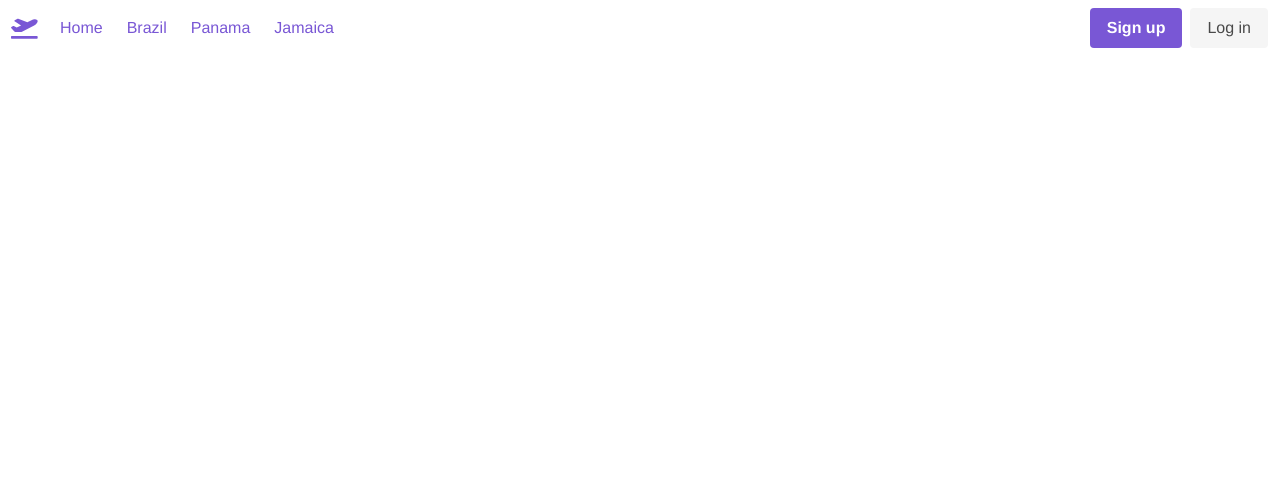
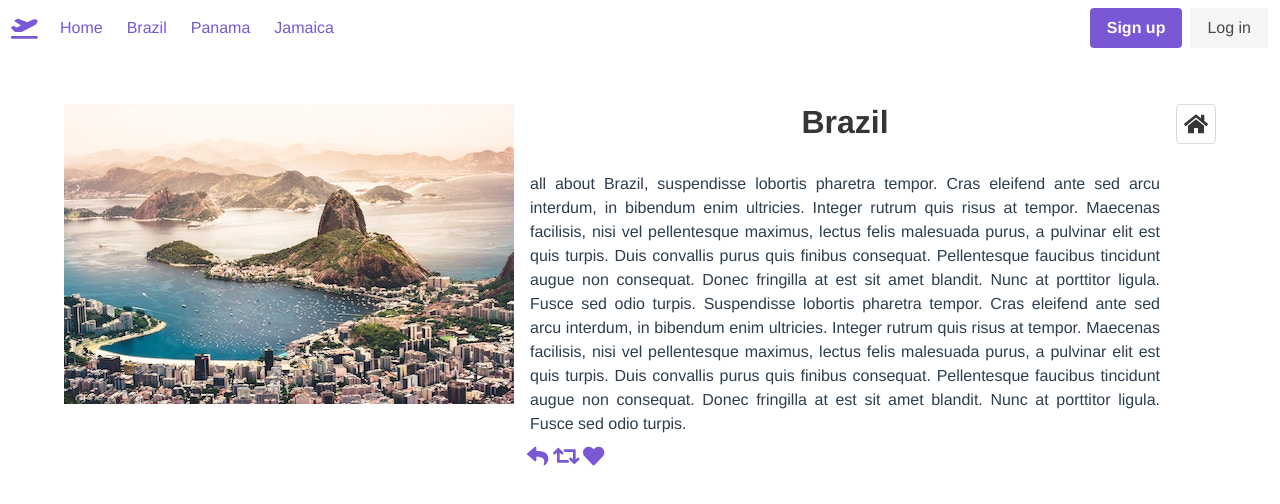
Before and after one commit to JuanDuran85/Ejercicios2_Vue, a Vue app in the folder travel_app/: page /details/1 in a window 1280 px wide. Shown: the top 504 px of the page. Built offline with nearby package versions, Linux system fonts and the light colour scheme.

Commit message:
agregando rutas dinamicas y detalles

```diff
--- a/travel_app/src/App.vue
+++ b/travel_app/src/App.vue
@@ -25,8 +25,4 @@ export default {
   text-align: center;
   color: #2c3e50;
 }
-
-#nav a.router-link-exact-active {
-  color: #42b983;
-}
 </style>
--- a/travel_app/src/components/TheNavBar.vue
+++ b/travel_app/src/components/TheNavBar.vue
@@ -2,11 +2,7 @@
     <b-navbar>
         <template slot="brand">
             <b-navbar-item tag="router-link" :to="{ path: '/' }">
-                <b-icon
-                    pack="fas"
-                    icon="plane-departure"
-                    size="is-medium">
-                </b-icon>
+                <b-icon pack="fas" icon="plane-departure" size="is-medium"></b-icon>
             </b-navbar-item>
         </template>
         <template slot="start">
@@ -46,5 +42,7 @@ export default {
 </script>
 
 <style scoped>
-
+#nav a.travel-active-class {
+  color: #42b983;
+}
 </style>
--- a/travel_app/src/main.js
+++ b/travel_app/src/main.js
@@ -4,7 +4,7 @@ import router from './router';
 import Buefy from 'buefy';
 import 'buefy/dist/buefy.css';
 import { library } from '@fortawesome/fontawesome-svg-core';
-import { faPlaneDeparture } from '@fortawesome/free-solid-svg-icons';
+import { faPlaneDeparture, faReply, faRetweet, faHeart, faHome } from '@fortawesome/free-solid-svg-icons';
 import { FontAwesomeIcon } from '@fortawesome/vue-fontawesome';
 
 Vue.use(Buefy, {
@@ -12,7 +12,7 @@ Vue.use(Buefy, {
   defaultIconPack: 'fas',
 });
 
-library.add(faPlaneDeparture);
+library.add(faPlaneDeparture,faReply, faRetweet, faHeart, faHome);
 Vue.component('vue-fontawesome', FontAwesomeIcon);
 
 Vue.config.productionTip = false;
--- a/travel_app/src/router/index.js
+++ b/travel_app/src/router/index.js
@@ -9,6 +9,11 @@ const routes = [
     path: '/',
     name: 'Home',
     component: Home
+  },
+  {
+    path: '/details/:id',
+    name: 'DestinationDetails',
+    component: () => import(/* webpackChunkName: "DestinationDetails" */ '../views/DestinationDetails.vue')
   },
   {
     path: '/brazil',
@@ -33,6 +38,7 @@ const routes = [
 ]
 
 const router = new VueRouter({
+  linkExactActiveClass: "travel-active-class",
   mode: 'history',
   base: process.env.BASE_URL,
   routes
--- /dev/null
+++ b/travel_app/src/views/DestinationDetails.vue
@@ -0,0 +1,55 @@
+<template>
+    <div class="container my-6">
+        <article class="media">
+            <figure class="media-left">
+                <p class="image is-fullwidth">
+                    <img :src="require(`@/assets/${destinationTravel.image}`)" :alt="destinationTravel.name">
+                </p>
+            </figure>
+            <div class="media-content">
+                <div class="content">
+                    <p class="title"><strong>{{destinationTravel.name}}</strong></p>
+                    <p class="has-text-justified">{{destinationTravel.description}}</p>
+                </div>
+                <nav class="level is-mobile">
+                <div class="level-left">
+                    <a class="level-item" @click="$router.go(-1)">
+                        <span class="icon is-small"><b-icon pack="fas" icon="reply" size="is-medium"></b-icon></span>
+                    </a>
+                    <a class="level-item">
+                        <span class="icon is-small"><b-icon pack="fas" icon="retweet" size="is-medium"></b-icon></span>
+                    </a>
+                    <a class="level-item">
+                        <span class="icon is-small"><b-icon pack="fas" icon="heart" size="is-medium"></b-icon></span>
+                    </a>
+                </div>
+                </nav>
+            </div>
+            <div class="media-right">
+                <button class="button" @click="$router.push('/')"><span class="icon is-small"><b-icon pack="fas" icon="home" size="is-medium"></b-icon></span></button>
+            </div>
+        </article>
+    </div>
+</template>
+
+<script>
+import db from '@/db/db.js';
+
+export default {
+    name: 'DestinationDetails',
+    data() {
+        return {
+            destinationId: this.$route.params.id
+        }
+    },
+    computed: {
+       destinationTravel(){
+           return db.destinations.find(result => result.id == this.destinationId);
+       }
+    }
+}
+</script>
+
+<style scoped>
+
+</style>
--- a/travel_app/src/views/Home.vue
+++ b/travel_app/src/views/Home.vue
@@ -1,10 +1,11 @@
 <template>
   <div class="container">
+    <h2 class="title is-1 my-6">All the destinations</h2>
     <div class="columns">
       <div v-for="(item,index) in destinations" :key="index" class="column">
-        <router-link :to="{name: item.name}"><h2>{{item.name}}</h2></router-link>
+        <router-link :to="{name: 'DestinationDetails', params: {id: item.id}}"><h2>{{item.name}}</h2></router-link>
         <figure>
-          <router-link :to="{name: item.name}">
+          <router-link :to="{name: 'DestinationDetails', params: {id: item.id}}">
             <img :src="require(`@/assets/${item.image}`)" :alt="item.id">
           </router-link>
         </figure>
@@ -22,7 +23,5 @@ export default {
       destinations: db.destinations,
     }
   },
-  components: {
-  }
 }
 </script>
```
